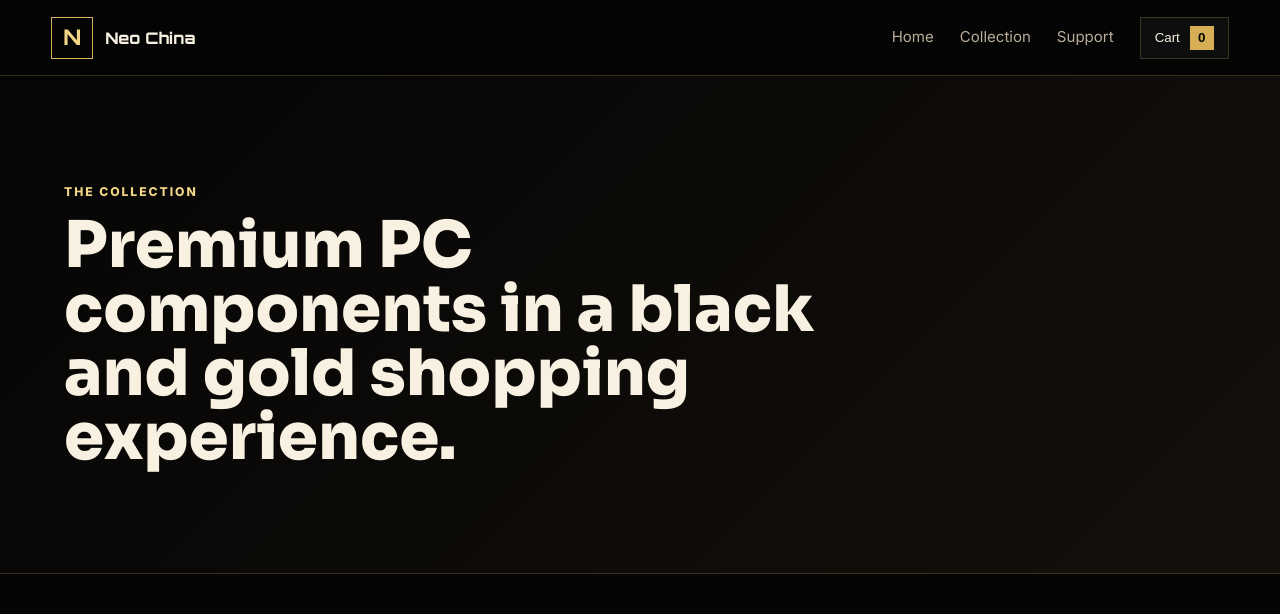
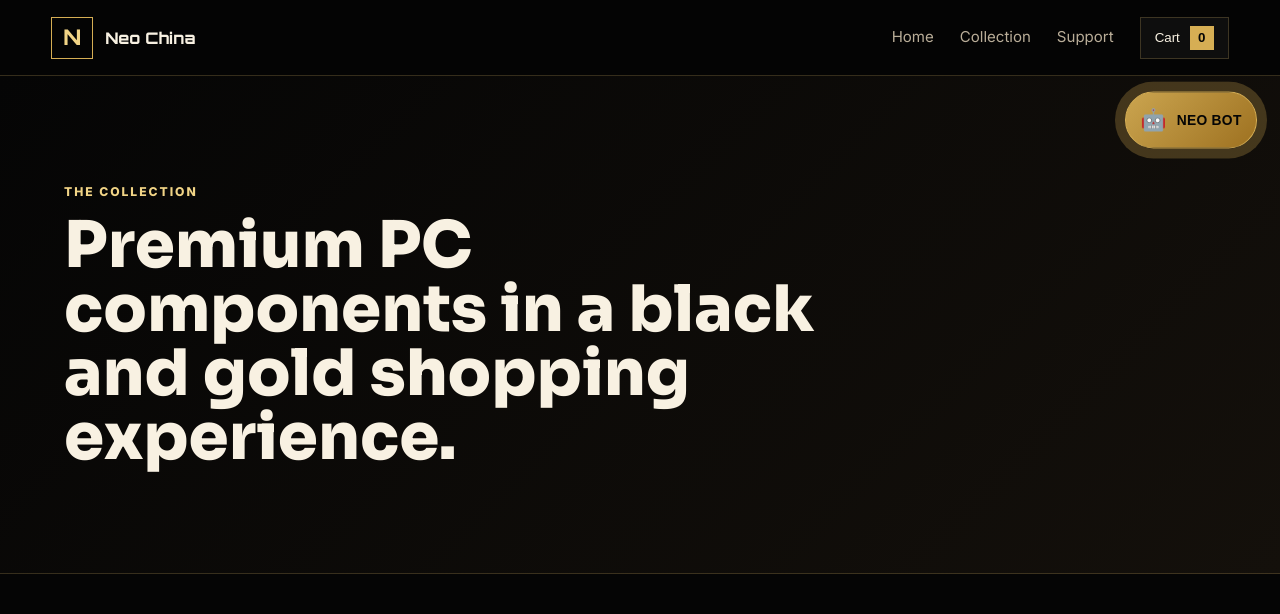
Before and after one commit to jisol-commits/e-com, a Django app: page /collection/ in a window 1280 px wide. Shown: the top 614 px of the page. Run offline with Django 3.2, Linux system fonts and the light colour scheme; data that the repository does not hold is empty.

Commit message:
Update Neo Bot UI placement and add more PC model entries

```diff
--- a/shop/views.py
+++ b/shop/views.py
@@ -28,12 +28,20 @@ def _fallback_products():
             "display_image": "https://images.unsplash.com/photo-1593640408182-31c70c8268f5?auto=format&fit=crop&w=1200&q=80",
         },
         {
-            "name": "Neo Ryzen 9 Apex CPU",
-            "slug": "neo-ryzen-9-apex-cpu",
-            "tagline": "16-core desktop processor for gaming, streaming, and rendering.",
-            "price": 549,
-            "material": "16 Cores / 32 Threads",
-            "display_image": "https://images.unsplash.com/photo-1555617981-dac3880eac6e?auto=format&fit=crop&w=1200&q=80",
+            "name": "Neo Stealth Gamer S5",
+            "slug": "neo-stealth-gamer-s5",
+            "tagline": "Compact, performance-focused gaming PC with sleek dark styling.",
+            "price": 1699,
+            "material": "RTX 4060 Ti / Ryzen 5 / 16GB memory",
+            "display_image": "https://images.unsplash.com/photo-1518770660439-4636190af475?auto=format&fit=crop&w=1200&q=80",
+        },
+        {
+            "name": "Neo Rift Elite",
+            "slug": "neo-rift-elite",
+            "tagline": "High-end desktop for streaming, gaming, and intense multitasking.",
+            "price": 3599,
+            "material": "RTX 4080 Ti / Core i9 / 64GB memory",
+            "display_image": "https://images.unsplash.com/photo-1587202372775-e229f172b9d7?auto=format&fit=crop&w=1200&q=80",
         },
     ]
 
--- a/static/shop/css/styles.css
+++ b/static/shop/css/styles.css
@@ -536,10 +536,11 @@ h1, h2, h3 {
 .chatbot {
   position: fixed;
   right: 24px;
-  bottom: 24px;
+  top: calc(76px + 16px);
+  bottom: auto;
   z-index: 9999;
   display: grid;
-  align-items: end;
+  align-items: start;
   justify-items: end;
   gap: 12px;
   max-width: 360px;
@@ -550,6 +551,12 @@ h1, h2, h3 {
 .chatbot-button {
   position: relative;
   z-index: 10000;
+  display: inline-flex;
+  align-items: center;
+  gap: 10px;
+  min-width: 120px;
+  padding: 0 14px;
+  border-radius: 999px;
 }
 
 .chatbot-button,
@@ -563,12 +570,12 @@ h1, h2, h3 {
 }
 
 .chatbot-button {
-  width: 56px;
-  height: 56px;
-  border-radius: 50%;
-  padding: 0;
-  display: grid;
-  place-items: center;
+  min-height: 56px;
+  border-radius: 999px;
+  padding: 0 14px;
+  display: inline-flex;
+  align-items: center;
+  justify-content: center;
   box-shadow: 0 24px 50px rgba(0, 0, 0, 0.25);
   animation: chatPulse 3.8s ease-in-out infinite;
 }
@@ -580,10 +587,18 @@ h1, h2, h3 {
   animation: chatIconFloat 2.2s ease-in-out infinite;
 }
 
+.chatbot-button-label {
+  font-size: 0.85rem;
+  font-weight: 800;
+  letter-spacing: 0.02em;
+  text-transform: uppercase;
+}
+
 .chatbot-panel {
   position: absolute;
   right: 0;
-  bottom: 72px;
+  top: 72px;
+  bottom: auto;
   width: min(360px, calc(100vw - 32px));
   max-height: 520px;
   display: grid;
--- a/templates/shop/base.html
+++ b/templates/shop/base.html
@@ -50,14 +50,15 @@
 
   <div class="chatbot" aria-live="polite">
     <button class="chatbot-button" type="button" data-chatbot-open aria-expanded="false">
-      <span class="chatbot-button-icon" aria-hidden="true">Chat</span>
-      <span class="sr-only">Open chat</span>
+      <span class="chatbot-button-icon" aria-hidden="true">🤖</span>
+      <span class="chatbot-button-label">Neo Bot</span>
+      <span class="sr-only">Open Neo Bot chat</span>
     </button>
     <div class="chatbot-panel" data-chatbot-panel hidden>
       <div class="chatbot-header">
         <div>
-          <p class="eyebrow">Chat support</p>
-          <h2>Ask me about the store</h2>
+          <p class="eyebrow">Neo Bot</p>
+          <h2>Ask Neo Bot about the store</h2>
         </div>
         <button class="chatbot-close" type="button" data-chatbot-close aria-label="Close chat">x</button>
       </div>
```
Also changed, not shown: shop/management/commands/seed_luxe.py (+36 -0 lines).
